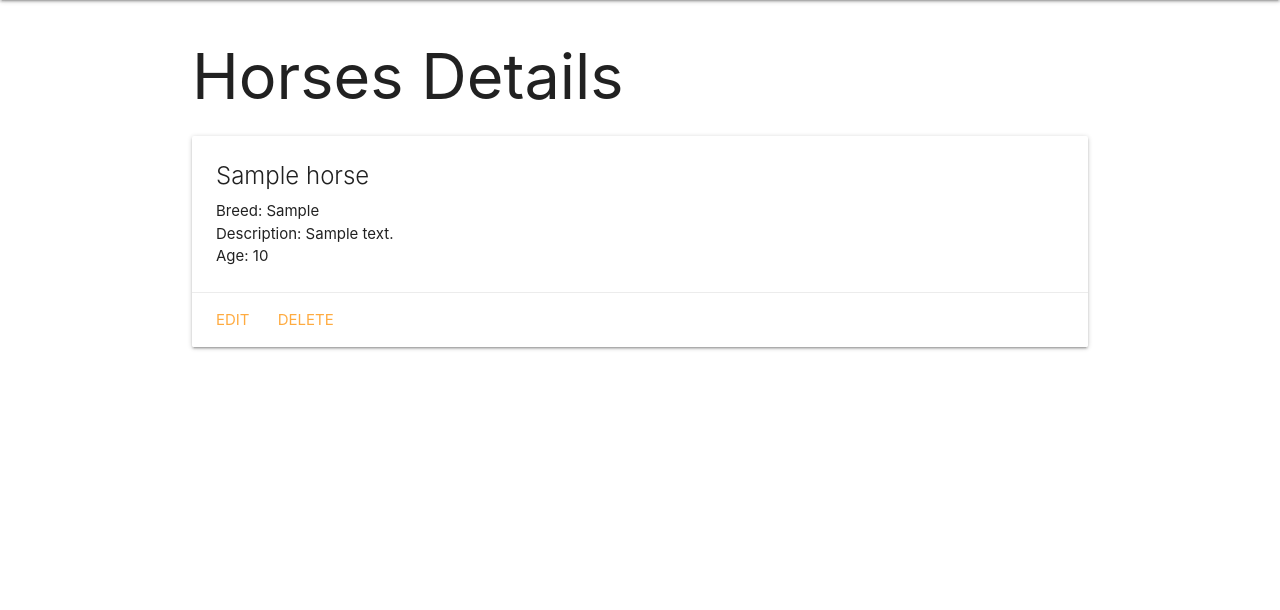
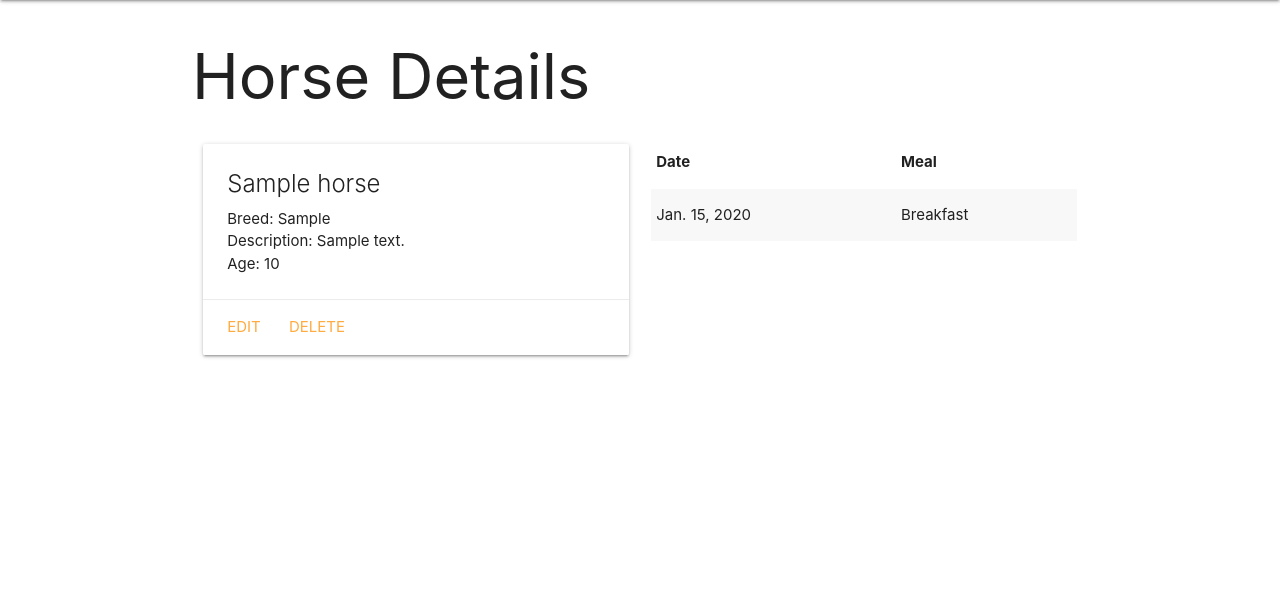
Before and after one commit to lemonmade1/Horse_Collector, a Django app: template main_app/templates/main_app/horse_detail.html in a window 1280 px wide. Shown: the part 64-674 px from the top of the page. Run offline with Django 3.2, Linux system fonts and the light colour scheme; the template is opened without the code that fills it: values that come from a table or form of the project are taken from there, others are empty; tables that the repository leaves empty hold one stand-in row (values such as "Sample post").

Commit message:
updated horse_detail.html/Add Feeding

```diff
--- a/main_app/models.py
+++ b/main_app/models.py
@@ -1,7 +1,7 @@
 from django.db import models
 from django.urls import reverse
 
-# A tuple of 2-tuples
+
 MEALS = (
   ('B', 'Breakfast'),
   ('L', 'Lunch'),
--- a/main_app/templates/main_app/horse_detail.html
+++ b/main_app/templates/main_app/horse_detail.html
@@ -1,9 +1,10 @@
 {% extends 'base.html' %}
-
 {% block content %}
 
-<h1>Horses Details</h1>
+<h1>Horse Details</h1>
 
+<div class="row">
+  <div class="col s6">
     <div class="card">
       <div class="card-content">
         <span class="card-title">{{ horse.name }}</span>
@@ -12,14 +13,32 @@
         {% if horse.age > 0 %}
           <p>Age: {{ horse.age }}</p>
         {% else %}
-      <p>Age: Filly/Fole</p>
+          <p>Age: Filly/Colt</p>
         {% endif %}
       </div>
-
       <div class="card-action">
         <a href="{% url 'horses_update' horse.id %}">Edit</a>
         <a href="{% url 'horses_delete' horse.id %}">Delete</a>
       </div>
     </div>
-
+  </div>
+  <div class="col s6">
+    <table class="striped">
+      <thead>
+        <tr>
+          <th>Date</th>
+          <th>Meal</th>
+        </tr>
+      </thead>
+      <tbody>
+        {% for feeding in horse.feeding_set.all %}
+          <tr>
+            <td>{{feeding.date}}</td>
+            <td>{{feeding.get_meal_display}}</td>
+          </tr>
+        {% endfor %}
+      </tbody>
+    </table>
+  </div>
+</div>
 {% endblock %}
```
Also changed, not shown: main_app/migrations/0005_auto_20200505_1755.py (added). Lines whose indentation alone changed are shown as unchanged.
